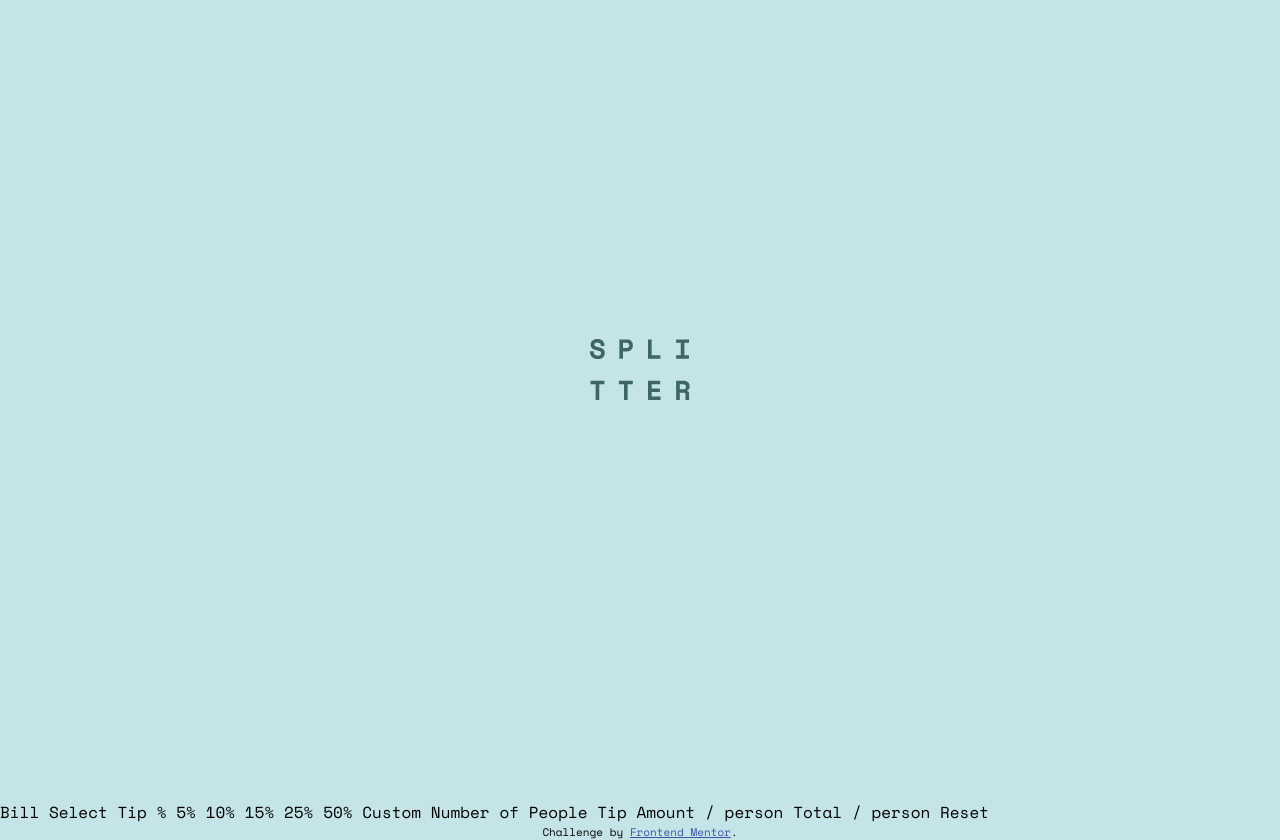
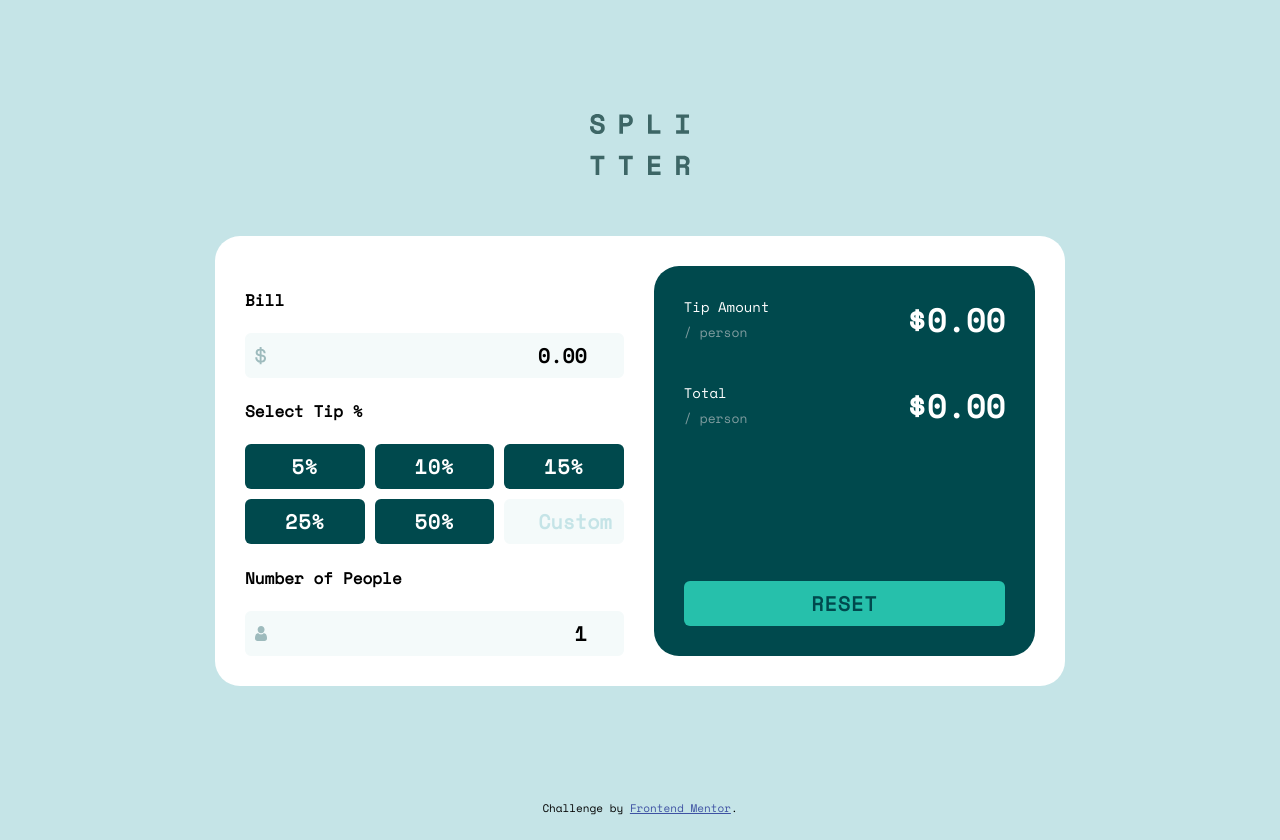
Before and after one commit to AlexanderLyon/tip-calculator, a React (Vite) app: page / in a window 1280 px wide. After the commit the page ends 816 px from the top, so only its background shows below. Built offline with nearby package versions, Linux system fonts and the light colour scheme.

Commit message:
Add Calculator component

```diff
--- a/index.html
+++ b/index.html
@@ -10,8 +10,6 @@
   </head>
   <body>
     <div id="root"></div>
-    Bill Select Tip % 5% 10% 15% 25% 50% Custom Number of People Tip Amount / person Total / person Reset
-
     <div class="attribution">
       Challenge by <a href="https://www.frontendmentor.io?ref=challenge" target="_blank">Frontend Mentor</a>.
     </div>
--- a/src/app.tsx
+++ b/src/app.tsx
@@ -1,10 +1,12 @@
 import React from 'react';
+import { Calculator } from './components/calculator';
 import logo from '../images/logo.svg';
 
 export const App: React.FC = () => {
   return (
     <main className="app">
       <img className="logo" src={logo} alt="Splitter" />
+      <Calculator />
     </main>
   );
 };
--- /dev/null
+++ b/src/components/calculator.tsx
@@ -0,0 +1,96 @@
+import React, { useState } from 'react';
+import { ButtonGroup } from './button-group';
+import { Button } from './button';
+import { Input } from './input';
+import dollarIcon from '../../images/icon-dollar.svg';
+import personIcon from '../../images/icon-person.svg';
+
+export const Calculator: React.FC = () => {
+  const [totalBill, setTotalBill] = useState<number>(0);
+  const [tipPercentage, setTipPercentage] = useState<number>(0);
+  const [numberOfPeople, setNumberOfPeople] = useState<number>(0);
+
+  const formatMoney = (amount: number): string => {
+    const options = {
+      style: 'currency',
+      currency: 'USD',
+      minimumFractionDigits: 2,
+    };
+
+    const formatter = new Intl.NumberFormat('en-US', options);
+    return formatter.format(amount);
+  };
+
+  const calculateTipPerPerson = () => {
+    const amount = (totalBill * (tipPercentage / 100)) / numberOfPeople;
+    return formatMoney(amount);
+  };
+
+  const calculateTotalPerPerson = () => {
+    const amount = (totalBill * (1 + tipPercentage / 100)) / numberOfPeople;
+    return formatMoney(amount);
+  };
+
+  const tipPerPerson = calculateTipPerPerson();
+  const totalPerPerson = calculateTotalPerPerson();
+
+  return (
+    <div className="tip-calculator">
+      <div className="tip-calculator--controls">
+        <section>
+          <h4>Bill</h4>
+          <Input
+            type="number"
+            isCurrency
+            defaultValue={(0.0).toFixed(2)}
+            placeholder="0.00"
+            icon={dollarIcon}
+            onChange={(val) => setTotalBill(Number(val))}
+          />
+        </section>
+        <section>
+          <h4>Select Tip %</h4>
+          <ButtonGroup
+            onChange={(value) => {
+              setTipPercentage(value);
+            }}
+          >
+            <Button value="5">5%</Button>
+            <Button value="10">10%</Button>
+            <Button value="15">15%</Button>
+            <Button value="25">25%</Button>
+            <Button value="50">50%</Button>
+            <Input type="text" placeholder="Custom" />
+          </ButtonGroup>
+        </section>
+        <section>
+          <h4>Number of People</h4>
+          <Input
+            type="number"
+            defaultValue={1}
+            placeholder="0"
+            icon={personIcon}
+            onChange={(val) => setNumberOfPeople(Number(val))}
+          />
+        </section>
+      </div>
+      <div className="tip-calculator--result">
+        <div className="tip-calculator--total">
+          <div>
+            <p className="tip-calculator--total__title">Tip Amount</p>
+            <p className="tip-calculator--total__subtitle">/ person</p>
+          </div>
+          <h1>{tipPerPerson}</h1>
+        </div>
+        <div className="tip-calculator--total">
+          <div>
+            <p className="tip-calculator--total__title">Total</p>
+            <p className="tip-calculator--total__subtitle">/ person</p>
+          </div>
+          <h1>{totalPerPerson}</h1>
+        </div>
+        <Button primary>Reset</Button>
+      </div>
+    </div>
+  );
+};
--- /dev/null
+++ b/src/styles/_calculator.scss
@@ -0,0 +1,75 @@
+.tip-calculator {
+  display: flex;
+  flex-direction: row;
+  gap: 30px;
+  padding: 30px;
+  max-width: 850px;
+  background: $white;
+  border-radius: $global-border-radius;
+
+  @media (max-width: $screen-mobile) {
+    flex-direction: column;
+  }
+
+  @media (max-width: 400px) {
+    padding: 15px;
+  }
+
+  &--controls,
+  &--result {
+    flex-basis: 50%;
+    border-radius: $global-border-radius;
+  }
+
+  &--result {
+    display: flex;
+    flex-direction: column;
+    padding: 30px;
+    color: $white;
+    background: $cyan-100;
+
+    .a-btn--primary {
+      margin-top: auto;
+    }
+  }
+
+  &--total {
+    display: flex;
+    flex-direction: row;
+    justify-content: space-between;
+    align-items: flex-start;
+    margin-bottom: 35px;
+
+    &__title {
+      color: $white;
+      font-size: 14px;
+    }
+
+    &__subtitle {
+      color: $cyan-60;
+      font-size: 13px;
+    }
+
+    p {
+      margin: 0 0 5px;
+    }
+
+    h1 {
+      margin: 0;
+    }
+  }
+
+  .button-group {
+    display: grid;
+    grid-gap: 10px;
+    grid-template-columns: repeat(3, 1fr);
+
+    @media (max-width: $screen-mobile) {
+      grid-template-columns: repeat(2, 1fr);
+    }
+
+    input {
+      padding: 5px 10px; /* same padding as buttons */
+    }
+  }
+}
--- a/src/styles/main.scss
+++ b/src/styles/main.scss
@@ -2,6 +2,7 @@
 @import 'variables';
 @import 'input';
 @import 'button';
+@import 'calculator';
 
 * {
   font-family: 'Space Mono', monospace;
```
